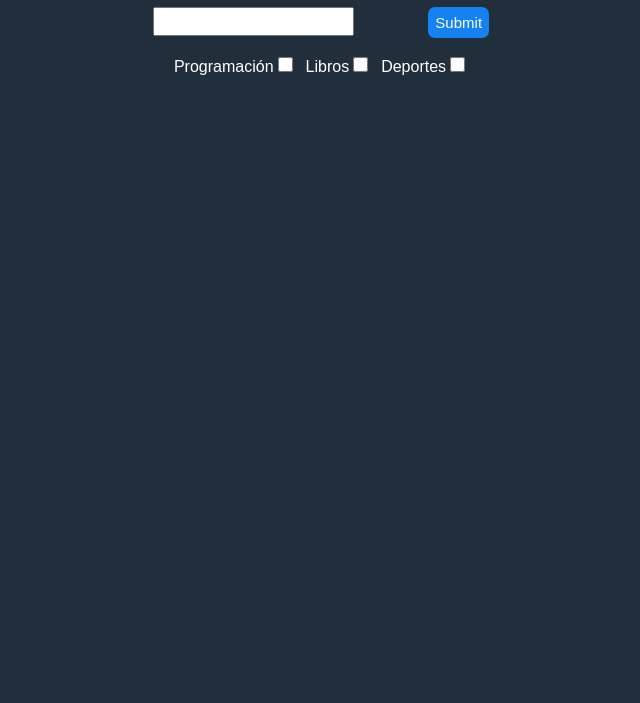
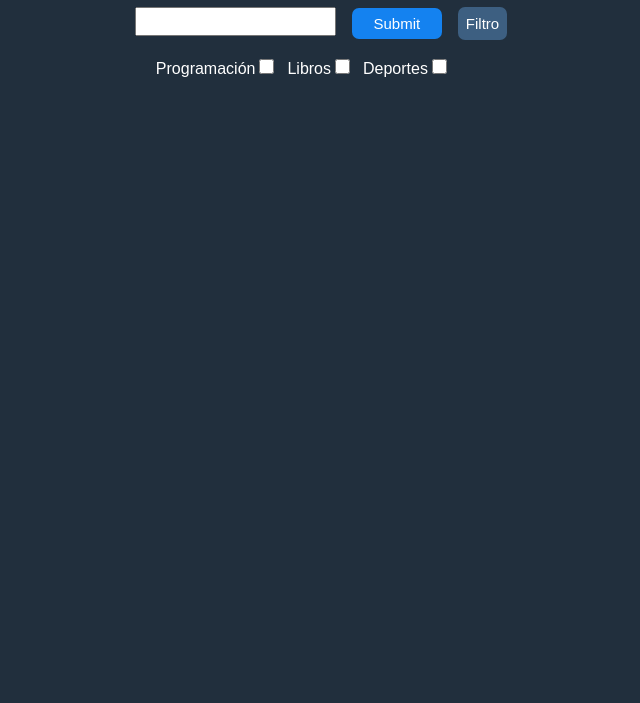
Before and after one commit to luisy9/TodoMvcTypescript, a website built with webpack: page src/index.html in a window 1280 px wide. Shown: the part 97-800 px from the top of the page, without its empty margins (319-959 px from the left). Built offline with nearby package versions, Linux system fonts and the light colour scheme.

Commit message:
button filter

```diff
--- a/src/styles.css
+++ b/src/styles.css
@@ -38,9 +38,31 @@ body {
   color: white;
   background-color: #1482f0;
   padding: 7px;
+  width: 90px;
   border-radius: 7px;
   border: none;
   cursor: pointer;
+  margin-left: 1rem;
+  margin-right: 1rem;
+}
+
+.buttonForm:hover {
+  background-color: #53a2f1;
+}
+
+.buttonFilter {
+  cursor: pointer;
+  font-size: 15px;
+  color: white;
+  background-color: #3d5f81;
+  padding: 8px;
+  border-radius: 7px;
+  border: none;
+  cursor: pointer;
+}
+
+.buttonFilter:hover {
+  background-color: #556b81;
 }
 
 /* List Todos */
--- a/src/views/todo.views.ts
+++ b/src/views/todo.views.ts
@@ -22,6 +22,7 @@ export class TodoView {
     public input: HTMLInputElement;
     public divButton: HTMLElement;
     public buttonSubmit: HTMLElement;
+    public buttonFilter: HTMLElement;
     public list: HTMLElement;
     public tableContainer: HTMLElement;
     public table: HTMLElement;
@@ -61,7 +62,9 @@ export class TodoView {
         this.divButton = this.createElement('div', 'div-button');
         this.buttonSubmit = this.createElement('button', 'buttonForm');
         this.buttonSubmit.textContent = 'Submit';
-        this.divButton.append(this.buttonSubmit);
+        this.buttonFilter = this.createElement('button', 'buttonFilter');
+        this.buttonFilter.textContent = 'Filtro';
+        this.divButton.append(this.buttonSubmit, this.buttonFilter);
         this.divButtonsControl = this.createElement('div', 'divButtonsControls');
         this.categorias.forEach(e => {
             this.buttonCategoria = document.createElement('input');
@@ -136,7 +139,6 @@ export class TodoView {
             if (isInputCheck === 'checkbox') {
                 event.target.addEventListener('change', (eventCheck) => {
                     const isChecked = (eventCheck.currentTarget as HTMLInputElement).checked;
-                    console.log(isChecked);
                     if (isChecked) {
                         const categorie = (event.target as HTMLInputElement).id;
                         this.categorieName = categorie;
@@ -146,6 +148,12 @@ export class TodoView {
                 })
             }
         })
+    }
+
+
+    //Hacemos click en el button para mostrar el filtrado y esconder la funcionalidad de agregar Todos
+    bindDisplayFilter(){
+
     }
 
 
```
